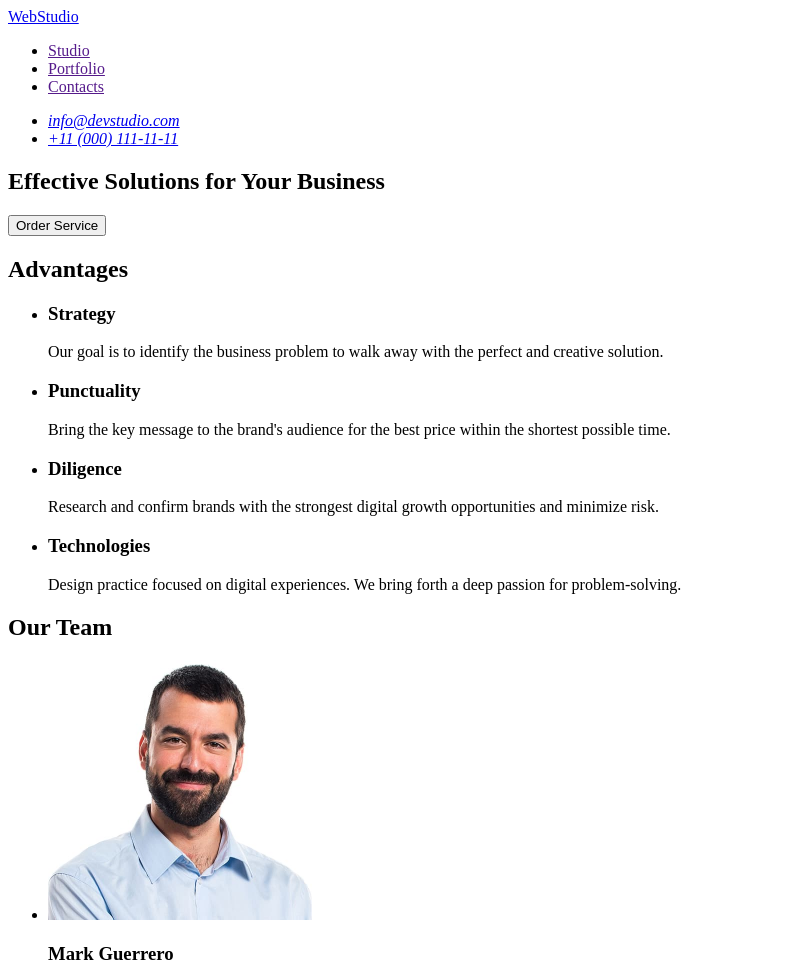
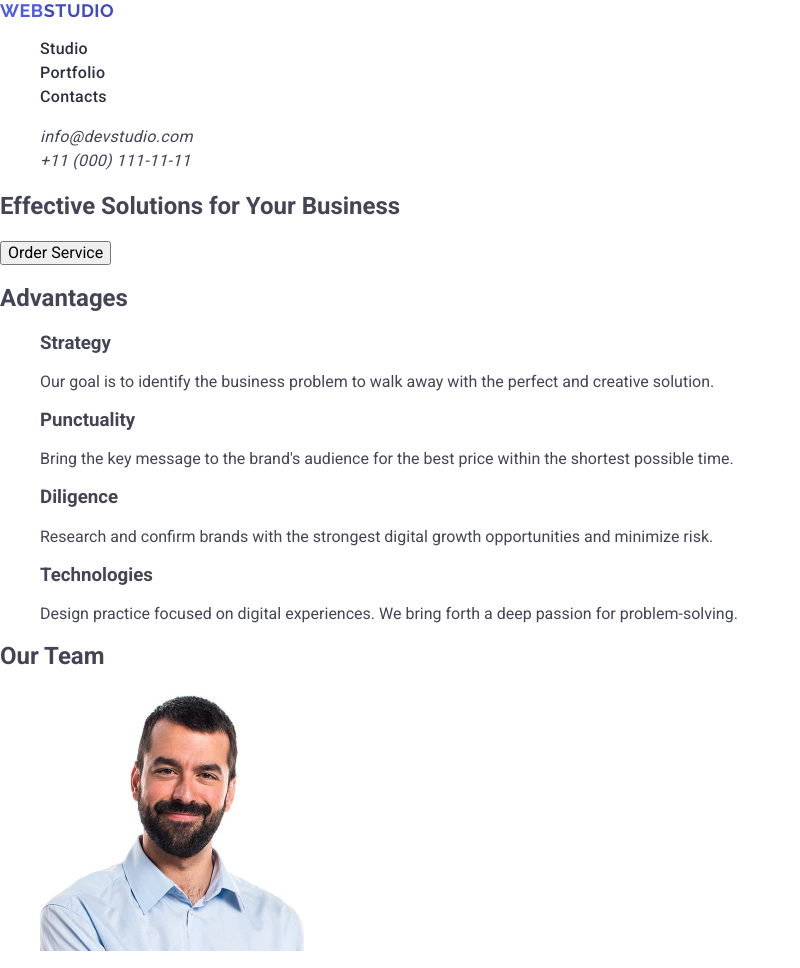
Before and after one commit to nata-shkliaruk1604/goit-markup-hw-02, a plain HTML site: page index.html in a window 1280 px wide. Shown: the top 968 px of the page, without its empty margins (0-800 px from the left). Drawn offline with nearby package versions, Linux system fonts and the light colour scheme.

Commit message:
Add header styles

```diff
--- a/css/styles.css
+++ b/css/styles.css
@@ -0,0 +1,62 @@
+body {
+    font-family: 'Roboto', sans-serif;
+    color: #434455;
+    background-color: #ffffff;
+}
+
+ul {
+    list-style-type: none;
+}
+
+button {
+    cursor: pointer;
+}
+
+a {
+    text-decoration: none;
+}
+
+.header-logo {
+    font-family: "Raleway", sans-serif;
+    font-weight: 700;
+    font-size: 18px;
+    line-height: 1.17;
+    letter-spacing: 0.03em;
+    text-transform: uppercase;
+    color: #2e2f42;
+}
+
+.header-logo-accent {
+    color: #4d5ae5;
+}
+
+.header-logo:hover,
+.header-logo:focus {
+    color: #404BBF;
+}
+
+.nav-item {
+    font-weight: 500;
+    font-size: 16px;
+    line-height: 1.5;
+    letter-spacing: 0.02em;
+    color: #2e2f42;
+}
+
+.nav-item:hover,
+.nav-item:focus {
+    color: #404BBF;
+}
+
+.address-item {
+    font-weight: 400;
+    font-size: 16px;
+    line-height: 1.5;
+    letter-spacing: 0.02em;
+    color: #434455;
+}
+
+.address-item:hover,
+.address-item:focus {
+    color: #404bbf;
+}
--- a/index.html
+++ b/index.html
@@ -4,21 +4,45 @@
     <meta charset="UTF-8" />
     <meta name="viewport" content="width=device-width, initial-scale=1.0" />
     <title>Web Studio</title>
+    <link
+      rel="stylesheet"
+      href="https://cdnjs.cloudflare.com/ajax/libs/modern-normalize/3.0.1/modern-normalize.css"
+      integrity="sha512-gnAN+RgTMylunXI7AMg+PtcUGpKZFkZJoFIkAWvdPFRrFJz3p2tx4+9xbjILRfN7CzoViMgS8vSf06fSQzWZjA=="
+      crossorigin="anonymous"
+      referrerpolicy="no-referrer"
+    />
+    <link rel="stylesheet" href="./css/styles.css" />
+    <link rel="preconnect" href="https://fonts.googleapis.com" />
+    <link rel="preconnect" href="https://fonts.gstatic.com" crossorigin />
+    <link
+      href="https://fonts.googleapis.com/css2?family=Raleway:wght@700&family=Roboto:wght@400;500;700&display=swap"
+      rel="stylesheet"
+    />
   </head>
   <body>
     <header>
       <nav>
-        <a href="./index.html">WebStudio</a>
+        <a class="header-logo" href="./index.html"
+          ><span class="header-logo-accent">Web</span>Studio</a
+        >
         <ul>
-          <li><a href="">Studio</a></li>
-          <li><a href="">Portfolio</a></li>
-          <li><a href="">Contacts</a></li>
+          <li><a class="nav-item" href="">Studio</a></li>
+          <li><a class="nav-item" href="">Portfolio</a></li>
+          <li><a class="nav-item" href="">Contacts</a></li>
         </ul>
       </nav>
       <address>
         <ul>
-          <li><a href="mailto:info@devstudio.com">info@devstudio.com</a></li>
-          <li><a href="tel:+110001111111">+11 (000) 111-11-11</a></li>
+          <li>
+            <a class="address-item" href="mailto:info@devstudio.com"
+              >info@devstudio.com</a
+            >
+          </li>
+          <li>
+            <a class="address-item" href="tel:+110001111111"
+              >+11 (000) 111-11-11</a
+            >
+          </li>
         </ul>
       </address>
     </header>
@@ -109,7 +133,12 @@
         <h2>Our Portfolio</h2>
         <ul>
           <li>
-            <img src="./images/banking_app.jpg" alt="Screenshots from app" />
+            <img
+              src="./images/banking_app.jpg"
+              alt="Screenshots from app"
+              width="360"
+              height="300"
+            />
             <h3>Banking App</h3>
             <p>App</p>
           </li>
@@ -117,20 +146,29 @@
             <img
               src="./images/cashless_payment.jpg"
               alt="Payment via mobile phone"
+              width="360"
+              height="300"
             />
             <h3>Cashless Payment</h3>
             <p>Marketing</p>
           </li>
           <li>
             <img
-              src="/images/meditation_app.jpg"
+              src="./images/meditation_app.jpg"
               alt="Screens of notebook and mobile phone"
+              width="360"
+              height="300"
             />
             <h3>Meditation App</h3>
             <p>App</p>
           </li>
           <li>
-            <img src="./images/taxi_service.jpg" alt="Car wheel" />
+            <img
+              src="./images/taxi_service.jpg"
+              alt="Car wheel"
+              width="360"
+              height="300"
+            />
             <h3>Taxi Service</h3>
             <p>Marketing</p>
           </li>
@@ -138,6 +176,8 @@
             <img
               src="./images/screen_illustrations.jpg"
               alt="Screens of mobile phone"
+              width="360"
+              height="300"
             />
             <h3>Screen Illustrations</h3>
             <p>Design</p>
@@ -146,6 +186,8 @@
             <img
               src="./images/online_cources.jpg"
               alt="Woman holding mobile phone"
+              width="360"
+              height="300"
             />
             <h3>Online Courses</h3>
             <p>Marketing</p>
```
